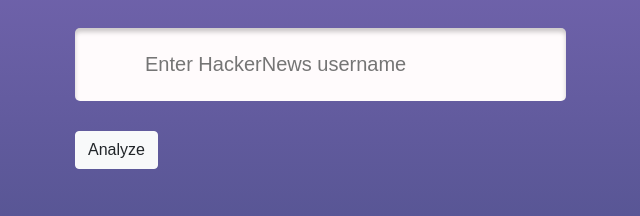
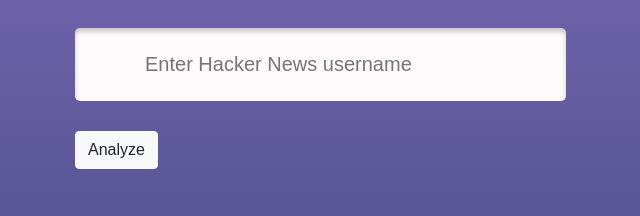
Before and after one commit to lzs-technica/is_this_my_friend, a plain HTML site: page index.html in a window 1280 px wide. Shown: the part 584-800 px from the top of the page, 522-1162 px from the left. Drawn offline with nearby package versions, Linux system fonts and the light colour scheme.

```diff
--- a/index.html
+++ b/index.html
@@ -27,7 +27,7 @@
                 </div>
 
                 <div class="search">
-                    <input class="srch" id="userText" type="text" name="" placeholder="Enter HackerNews username">
+                    <input class="srch" id="userText" type="text" name="" placeholder="Enter Hacker News username">
                     <br></br>
                     <button id="analyze" class="btn btn-light">Analyze</button>
                 </div>
```
